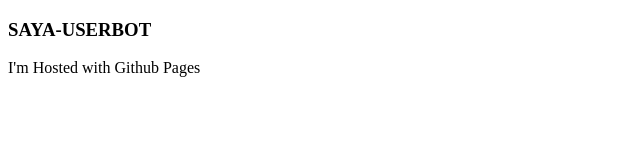
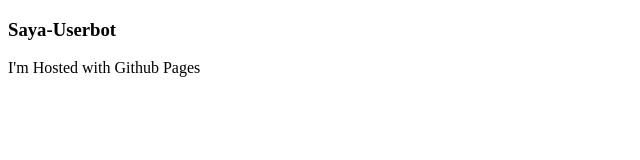
Before and after one commit to Rzky3016/Paradise-Userbot, a plain HTML site: page index.html in a window 1280 px wide. Shown: the full height of the page, 0-640 px from the left. Drawn offline with Linux system fonts and the light colour scheme.

Commit message:
Update index.html

```diff
--- a/index.html
+++ b/index.html
@@ -1,7 +1,7 @@
 <!DOCTYPE html>
 <html>
 <body>
-<h3>SAYA-USERBOT</h3>
+<h3>Saya-Userbot</h3>
 <p>I'm Hosted with Github Pages</p>
 </body>
 </html>
```
